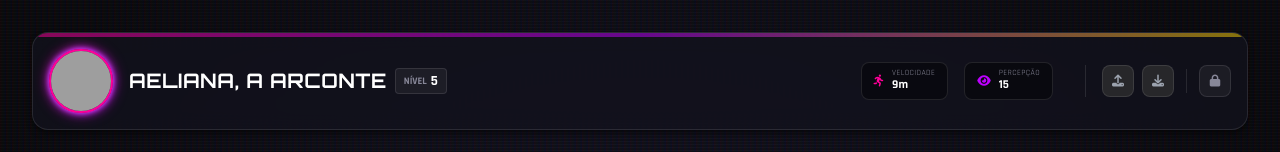
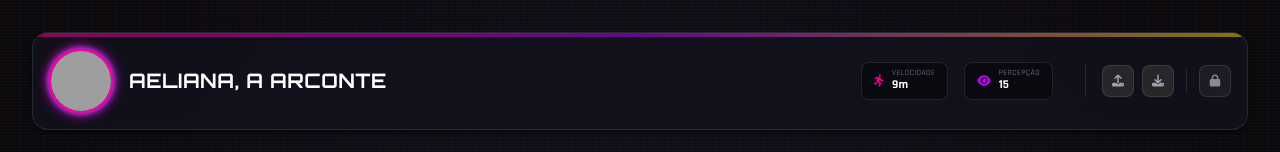
Before and after one commit to Lepesqueur/rpg_npc_sheet, a React (Vite) app: page / in a window 1280 px wide. Shown: the top 152 px of the page. Built offline with nearby package versions, Linux system fonts and the light colour scheme; grey boxes are pictures that could not be loaded.

Commit message:
Removido nivel

```diff
--- a/src/components/Header.jsx
+++ b/src/components/Header.jsx
@@ -3,7 +3,7 @@ import { useCharacter } from '../context/CharacterContext';
 import { useToast } from './Toast';
 
 const Header = () => {
-    const { isEditMode, toggleEditMode, characterData, updateName, updateLevel, updateSpeed, updatePerception, updateStatus, exportCharacter, importCharacter } = useCharacter();
+    const { isEditMode, toggleEditMode, characterData, updateName, updateSpeed, updatePerception, updateStatus, exportCharacter, importCharacter } = useCharacter();
 
     const { showToast } = useToast();
     const fileInputRef = useRef(null);
@@ -54,20 +54,6 @@ const Header = () => {
                         ) : (
                             <h1 className="text-xl font-bold tracking-wide text-white uppercase font-display">{characterData.name}</h1>
                         )}
-                        <div className="flex items-center gap-1 bg-white/5 px-2 py-0.5 rounded border border-white/10 shrink-0">
-                            <span className="text-[10px] text-cyber-gray font-bold uppercase">Nível</span>
-                            {isEditMode ? (
-                                <input
-                                    type="number"
-                                    value={characterData.level}
-                                    onChange={(e) => updateLevel(e.target.value)}
-                                    className="bg-transparent border-b border-white/20 focus:border-cyber-pink outline-none w-8 text-center text-white text-sm font-bold"
-                                    min="1"
-                                />
-                            ) : (
-                                <span className="text-white text-sm font-bold">{characterData.level}</span>
-                            )}
-                        </div>
                     </div>
                 </div>
             </div>
```
